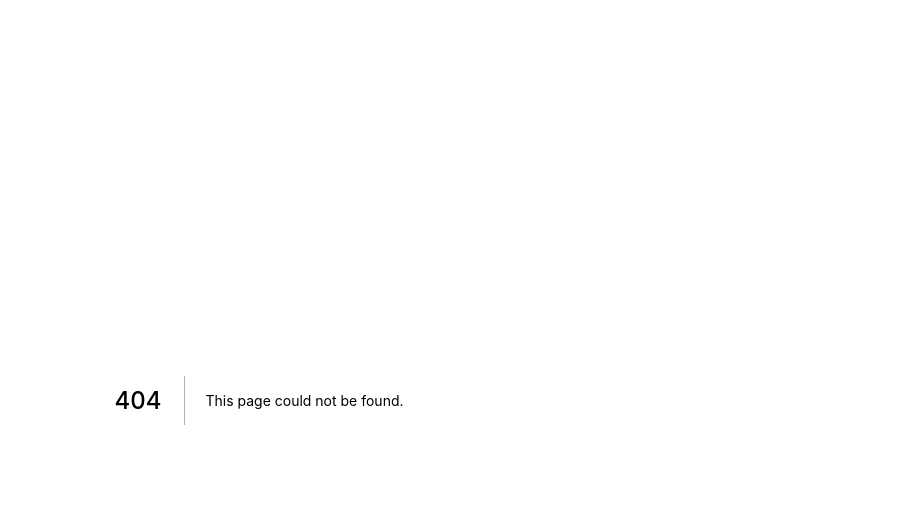
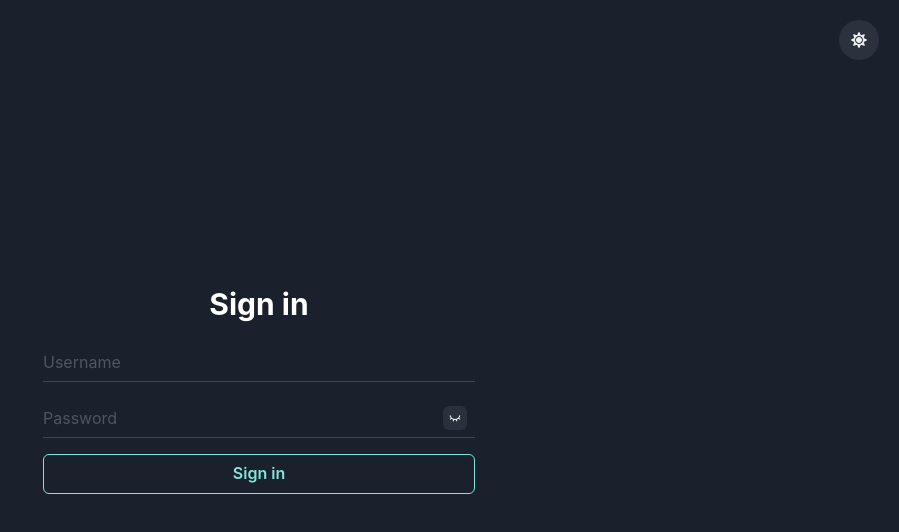
Before and after one commit to CassianoJunior/ToDoListChakraUI, a Next.js app: page /login in a window 1280 px wide. Before the commit this address had no page. Shown: the top 532 px of the page, without its empty margins (381-1280 px from the left). Built offline with nearby package versions, Linux system fonts and the light colour scheme.

Commit message:
criando tela de login

```diff
--- /dev/null
+++ b/pages/login.js
@@ -0,0 +1,94 @@
+import { useState, useEffect } from 'react';
+
+import {
+  Flex,
+  VStack,
+  Stack,
+  Input,
+  InputGroup,
+  Heading,
+  useColorMode,
+  IconButton,
+  InputRightElement,
+  Button,
+  useColorModeValue,
+} from '@chakra-ui/react';
+import { FaMoon, FaSun } from 'react-icons/fa';
+import { RiEyeLine, RiEyeCloseLine } from 'react-icons/ri';
+
+const SingIn = () => {
+  const { colorMode, toggleColorMode } = useColorMode();
+
+  const [user, setUser] = useState('');
+  const [password, setPassword] = useState('');
+  const [showPass, setShowPass] = useState(false);
+
+  return (
+    <Flex
+      align="center"
+      justify="center"
+      h="100vh"
+      bg={useColorModeValue('gray.50')}
+    >
+      <IconButton
+        icon={colorMode === 'dark' ? <FaSun /> : <FaMoon />}
+        isRound="true"
+        onClick={toggleColorMode}
+        pos="absolute"
+        right="20px"
+        top="20px"
+      />
+      <Flex
+        flexDir="column"
+        w="40%"
+        p={10}
+        rounded="xl"
+        bg={useColorModeValue('gray.800')}
+      >
+        <Stack align="center">
+          <Heading fontSize="3xl" color="white">
+            Sign in
+          </Heading>
+        </Stack>
+        <VStack mx="auto" my={5} spacing={4} w="100%">
+          <Input
+            variant="flushed"
+            type="text"
+            placeholder="Username"
+            onChange={(e) => {
+              e.preventDefault();
+              setUser(e.target.value);
+            }}
+          />
+          <InputGroup>
+            <Input
+              variant="flushed"
+              type={showPass ? 'password' : 'text'}
+              placeholder="Password"
+              onChange={(e) => {
+                e.preventDefault();
+                setPassword(e.target.value);
+              }}
+            />
+            <InputRightElement>
+              <IconButton
+                size="xs"
+                icon={showPass ? <RiEyeLine /> : <RiEyeCloseLine />}
+                onClick={() => setShowPass(!showPass)}
+              />
+            </InputRightElement>
+          </InputGroup>
+          <Button
+            w="100%"
+            colorScheme={useColorModeValue('blue', 'teal')}
+            variant="outline"
+          >
+            Sign in
+          </Button>
+        </VStack>
+      </Flex>
+    </Flex>
+  );
+};
+
+export default SingIn;
```
